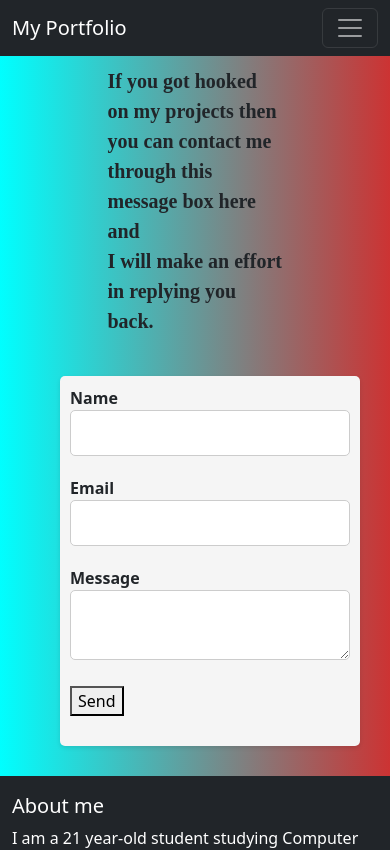
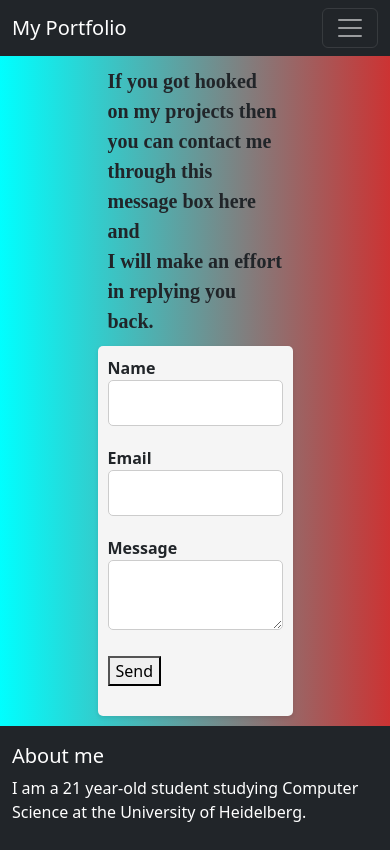
Before and after one commit to Tu2-prog/portfolio, a React (Create React App) app: page /contact_me in a window 390 px wide. Shown: the top 850 px of the page. Built offline with nearby package versions, Linux system fonts and the light colour scheme.

Commit message:
fix responsive issue

```diff
--- a/src/App.css
+++ b/src/App.css
@@ -183,5 +183,9 @@ textarea {
       margin-bottom: 30px;
       border-radius: 5px;
       box-shadow: 0 2px 4px rgba(0, 0, 0, 0.1);
+      margin: auto;
+      width: 50%;
+      padding: 10px;
+      margin-bottom: 10px;
     }
   }
```
